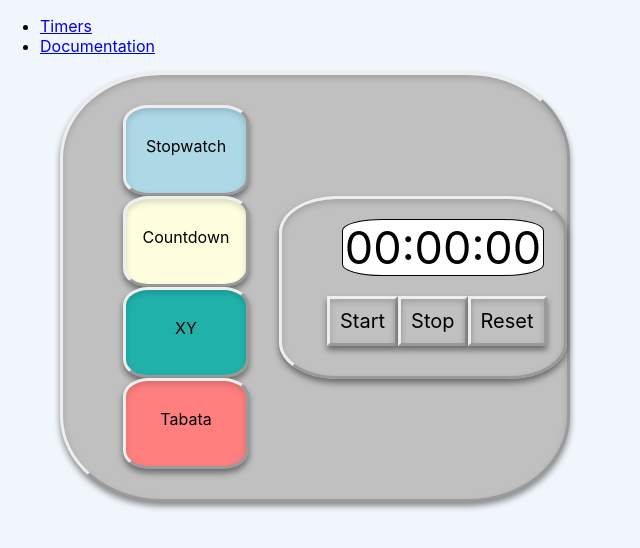
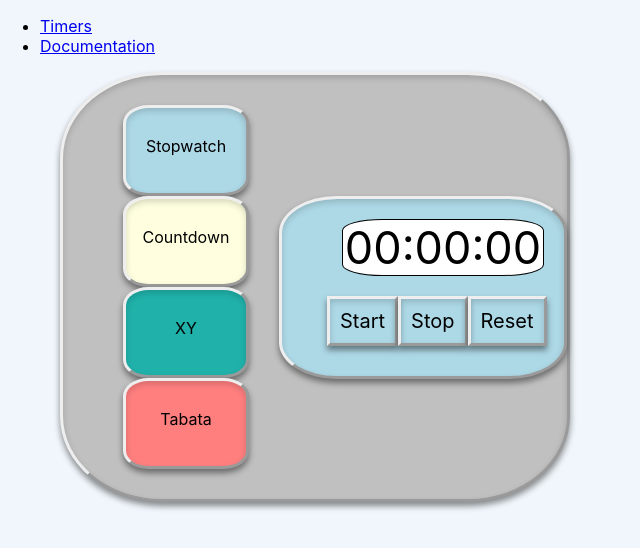
Before and after one commit to prof-tejera/assignment-2-scarvelh, a React (Create React App) app: page / in a window 1280 px wide. Shown: the top 548 px of the page, without its empty margins (0-640 px from the left). Built offline with nearby package versions, Linux system fonts and the light colour scheme.

Commit message:
Update Styling and add theme Provider

```diff
--- a/src/components/generic/StopWatchButtons.js
+++ b/src/components/generic/StopWatchButtons.js
@@ -3,6 +3,7 @@ import Button from "./Button";
 import styled from "styled-components";
 import {CountDownContext, CountDownTabataContext, StopContext} from "../../mycontext/MyContexts";
 import {convertToSeconds} from "../../utils/helpers";
+//import {Container, convertToSeconds} from "../../utils/helpers";
 
 
 const Container = styled.div`
@@ -217,7 +218,7 @@ export const StopWatchButtonsCountDownTabata = () => {
     } = useContext(CountDownTabataContext);
 
     let [intervalId, setIntervalId] = useState(0);
-    let flag = "workout";
+
     //if (hours === 0 && minutes === 0 && seconds === 0 && onstart && intervalId !== null && repeat >= 0) {
     if (hours === 0 && minutes === 0 && seconds === 0 && onstart && intervalId !== null && repeat >= 0) {
         if (workoutperiod !== "workout" && repeat >= 0) {
@@ -229,19 +230,17 @@ export const StopWatchButtonsCountDownTabata = () => {
             setWorkOutPeriod(workoutperiod => "workout")
             //setTimeout(() => {  console.log("World!"); }, 1000);
 
-            flag ='';
+
         }
 
-        if (originalsecondsrest !== 0 &&  workoutperiod === "workout")
+        if (originalsecondsrest !== 0 && workoutperiod === "workout")
             //setRepeat(repeat => repeat - 1);
         {
             setSeconds(seconds => originalsecondsrest);
             setMinutes(minutes => originalminutesrest);
             setHours(hours => originalhoursrest);
-             setWorkOutPeriod(workoutperiod => "rest")
+            setWorkOutPeriod(workoutperiod => "rest")
 
-
-            flag="workout"
         }
         setReset(reset => false);
         setOnStart(onstart => true);
--- a/src/components/timers/Countdown.js
+++ b/src/components/timers/Countdown.js
@@ -6,6 +6,7 @@ import ReactDOM from "react-dom";
 
 import {CountDownProvider} from "../../mycontext/MyContexts";
 import StopWatchBodyCountDown from "../generic/StopWatchBodyCountDown";
+import {ThemeContext, ThemeProvider} from "../../mycontext/MyThemeContexts";
 
 
 const ButtonPosition = {
@@ -25,13 +26,20 @@ export const customStyleInput = {
 
 
 function App() {
+    const {themecountdown} = React.useContext(ThemeContext)
+
+
     return (
         <CountDownProvider>
-            <Container>
-                <StopWatchTimerDisplayCountDown/>
-                <StopWatchBodyCountDown/>
-                <StopWatchButtonsCountDown/>
-            </Container>
+            <ThemeProvider>
+                <Container style={themecountdown}>
+                    <StopWatchTimerDisplayCountDown/>
+                    <StopWatchBodyCountDown/>
+                    <div style={ButtonPosition}>
+                        <StopWatchButtonsCountDown style={ButtonPosition}/>
+                    </div>
+                </Container>
+            </ThemeProvider>
         </CountDownProvider>
     );
 }
--- a/src/components/timers/Stopwatch.js
+++ b/src/components/timers/Stopwatch.js
@@ -1,9 +1,12 @@
 import {StopWatchTimerDisplay} from "../generic/TimerDisplay";
 import StopWatchButtons from "../generic/StopWatchButtons";
-import {Container} from "../../utils/helpers";
+
 
 import {CountProvider} from "../../mycontext/MyContexts";
 import ReactDOM from "react-dom";
+import {ThemeContext, ThemeProvider} from "../../mycontext/MyThemeContexts";
+import React from "react";
+import {Container} from "../../utils/helpers";
 //import ReactDOM from "react-dom";
 // align text in a grid
 const ButtonPosition = {
@@ -15,14 +18,20 @@ const ButtonPosition = {
 
 function App() {
 
+    const {themestopwatch} = React.useContext(ThemeContext)
+
     return (
 
         <CountProvider>
-            <Container>
-                <StopWatchTimerDisplay/>
-                <StopWatchButtons/>
-            </Container>
+            <ThemeProvider>
+                <Container style={themestopwatch}>
 
+                    <StopWatchTimerDisplay/>
+                    <div style={ButtonPosition}>
+                        <StopWatchButtons style={ButtonPosition}/>
+                    </div>
+                </Container>
+            </ThemeProvider>
         </CountProvider>
     );
 };
--- a/src/components/timers/Tabata.js
+++ b/src/components/timers/Tabata.js
@@ -1,11 +1,44 @@
 import React from "react";
-import {StopWatchTimerDisplayCountDown, StopWatchTimerDisplayTabataCountDown} from "../generic/TimerDisplay";
-import {StopWatchButtonsCountDown, StopWatchButtonsCountDownTabata} from "../generic/StopWatchButtons";
+import {StopWatchTimerDisplayTabataCountDown} from "../generic/TimerDisplay";
+import {StopWatchButtonsCountDownTabata} from "../generic/StopWatchButtons";
 import ReactDOM from "react-dom";
-import {Container} from "../../utils/helpers";
+
 import {CountDownTabataProvider} from "../../mycontext/MyContexts";
 import StopWatchBodyTabata from "../generic/StopWatchBodyTabata";
+import {ThemeContext, ThemeProvider} from "../../mycontext/MyThemeContexts";
+import styled from "styled-components";
 
+const Container = styled.div`
+  width: auto;
+  height: auto;
+  display: flex;
+  padding: 20px;
+  border-radius: 20%;
+  align-items: center;
+  padding-left: 50px;
+  animation: shake 0.8s;
+  @keyframes shake {
+    0% {
+      transform: translateX(0)
+    }
+    25% {
+      transform: translateX(25px);
+    }
+
+    50% {
+      transform: translateX(-25px);
+    }
+    100% {
+      transform: translateX(0px);
+    }
+
+  };
+  border-style: outset;
+  box-shadow: inset 0 3px 6px rgba(0, 0, 0, 0.16), 0 4px 6px rgba(0, 0, 0, 0.45);
+  /*---------------------------------*/
+  flex-direction: column; /* make main-axis vertical */
+  justify-content: center; /* align items vertically, in this case */
+`;
 
 const ButtonPosition = {
     /* The size of the buttons passed */
@@ -19,14 +52,18 @@ const ButtonPosition = {
 
 
 function App() {
+    const {themetabata} = React.useContext(ThemeContext)
     return (
         <CountDownTabataProvider>
-            <Container>
+            <ThemeProvider>
+            <Container style={themetabata}>
                 <StopWatchTimerDisplayTabataCountDown/>
                 <StopWatchBodyTabata/>
+                <div style={ButtonPosition}>
                 <StopWatchButtonsCountDownTabata/>
+                </div>
             </Container>
-
+                </ThemeProvider>
         </CountDownTabataProvider>
     );
 }
--- a/src/components/timers/XY.js
+++ b/src/components/timers/XY.js
@@ -6,6 +6,7 @@ import StopWatchBodyXY from "../generic/StopWatchBodyXY";
 import ReactDOM from "react-dom";
 import {CountDownProvider} from "../../mycontext/MyContexts";
 import StopWatchBodyCountDown from "../generic/StopWatchBodyCountDown";
+import {ThemeContext, ThemeProvider} from "../../mycontext/MyThemeContexts";
 
 
 const ButtonPosition = {
@@ -20,15 +21,18 @@ const ButtonPosition = {
 
 
 function App() {
+    const {themexy} = React.useContext(ThemeContext)
     return (
         <CountDownProvider>
-
-                <Container>
+            <ThemeProvider>
+                <Container style={themexy}>
                     <StopWatchTimerDisplayCountDown/>
                     <StopWatchBodyXY/>
-                    <StopWatchButtonsCountDown/>
+                    <div style={ButtonPosition}>
+                        <StopWatchButtonsCountDown/>
+                    </div>
                 </Container>
-
+            </ThemeProvider>
         </CountDownProvider>
     );
 }
--- /dev/null
+++ b/src/mycontext/MyThemeContexts.js
@@ -0,0 +1,37 @@
+import React, {useState} from "react";
+
+const themes = {
+    customStylingStopWatch: {backgroundColor: "#add8e6", alignItems: "center"},
+
+    customStylingCountDown: {backgroundColor: "#ffffe0", alignItems: "center"},
+    customStylingXY: {backgroundColor: "#20b2aa", alignItems: "center"},
+    customStylingTabata: {backgroundColor: "#FF7F7F", alignItems: "center", justifyItems: "center"}
+
+}
+const initialState = {
+
+    themestopwatch: themes.customStylingStopWatch,
+    themecountdown: themes.customStylingCountDown,
+    themexy: themes.customStylingXY,
+    themetabata: themes. customStylingTabata,
+
+}
+
+const ThemeContext = React.createContext(initialState);
+
+
+function ThemeProvider({children}) {
+    const [themestopwatch,setThemeStopWatch] =  useState(themes.customStylingStopWatch);
+    const [themecountdown,setThemeCountDown] =  useState(themes.customStylingCountDown);
+    const [themexy,setThemeXY] =  useState(themes.customStylingXY);
+    const [themetabata,setThemeTabata] =  useState(themes.customStylingTabata);
+
+    return (
+        <ThemeContext.Provider value={{themestopwatch,themecountdown,themexy,themetabata,setThemeStopWatch,setThemeCountDown,setThemeXY,setThemeTabata}}>
+            {children}
+        </ThemeContext.Provider>
+    )
+
+}
+
+export {ThemeProvider, ThemeContext}
```
